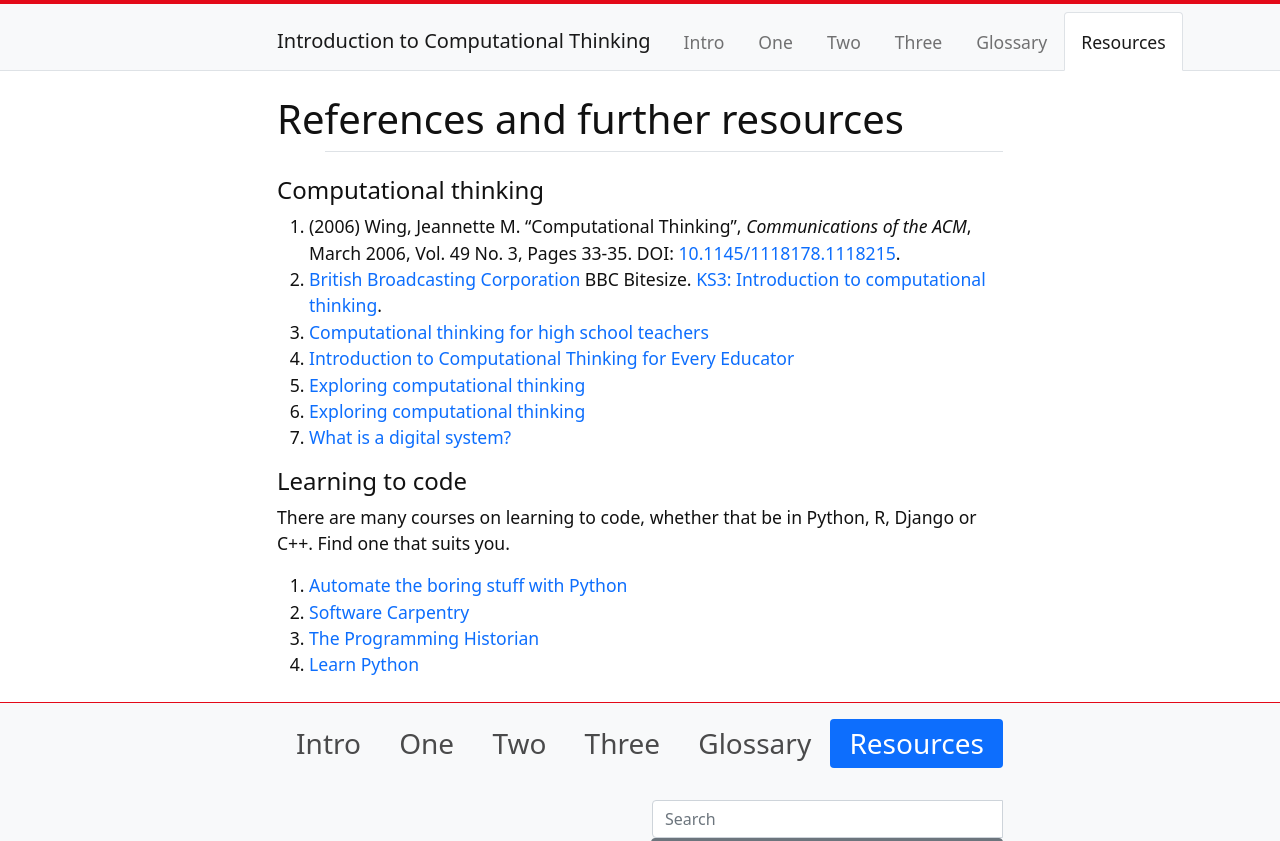
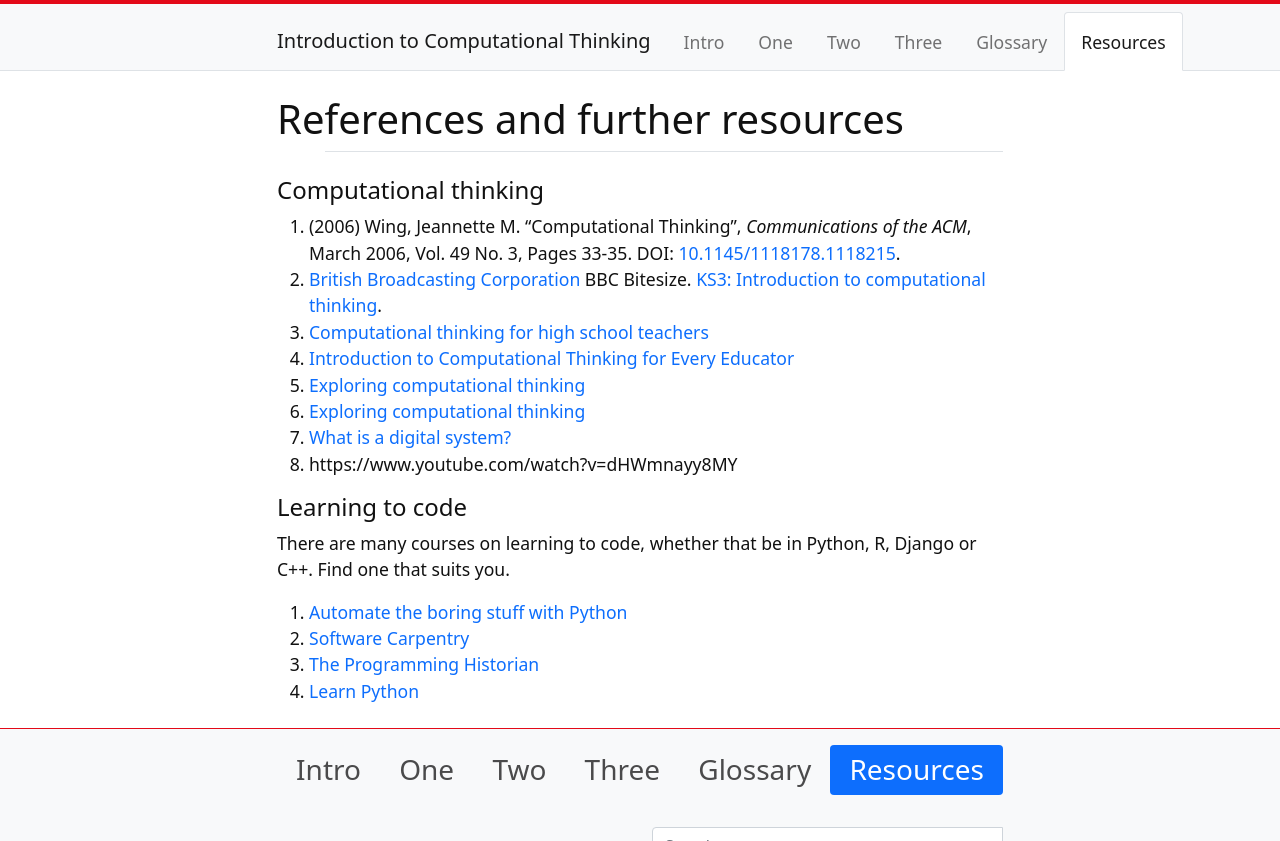
Before and after one commit to weaverbel/intro-computational-thinking, a Jekyll site: the page built from content/5-resources.md, in a window 1280 px wide, cut to the strip 0-841 px from the top of the page. Built offline with Jekyll 4.4.1, drawn with Linux system fonts in a browser that asks for light colours; part of the change alters nothing that is shown.

Commit message:
Update 5-resources.md
add vid

```diff
--- a/content/5-resources.md
+++ b/content/5-resources.md
@@ -12,6 +12,7 @@ nav: Resources
 5. [Exploring computational thinking](https://learn.iste.org/d2l/lor/search/search_results.d2l?ou=6606&lrepos=1006)
 6. [Exploring computational thinking](https://edu.google.com/resources/programs/exploring-computational-thinking/)
 7. [What is a digital system?](https://www.digitaltechnologieshub.edu.au/search#/site-search?pageNumber=1&keyword=GoogleCT)
+8. https://www.youtube.com/watch?v=dHWmnayy8MY
 
 #### Learning to code
 
```
